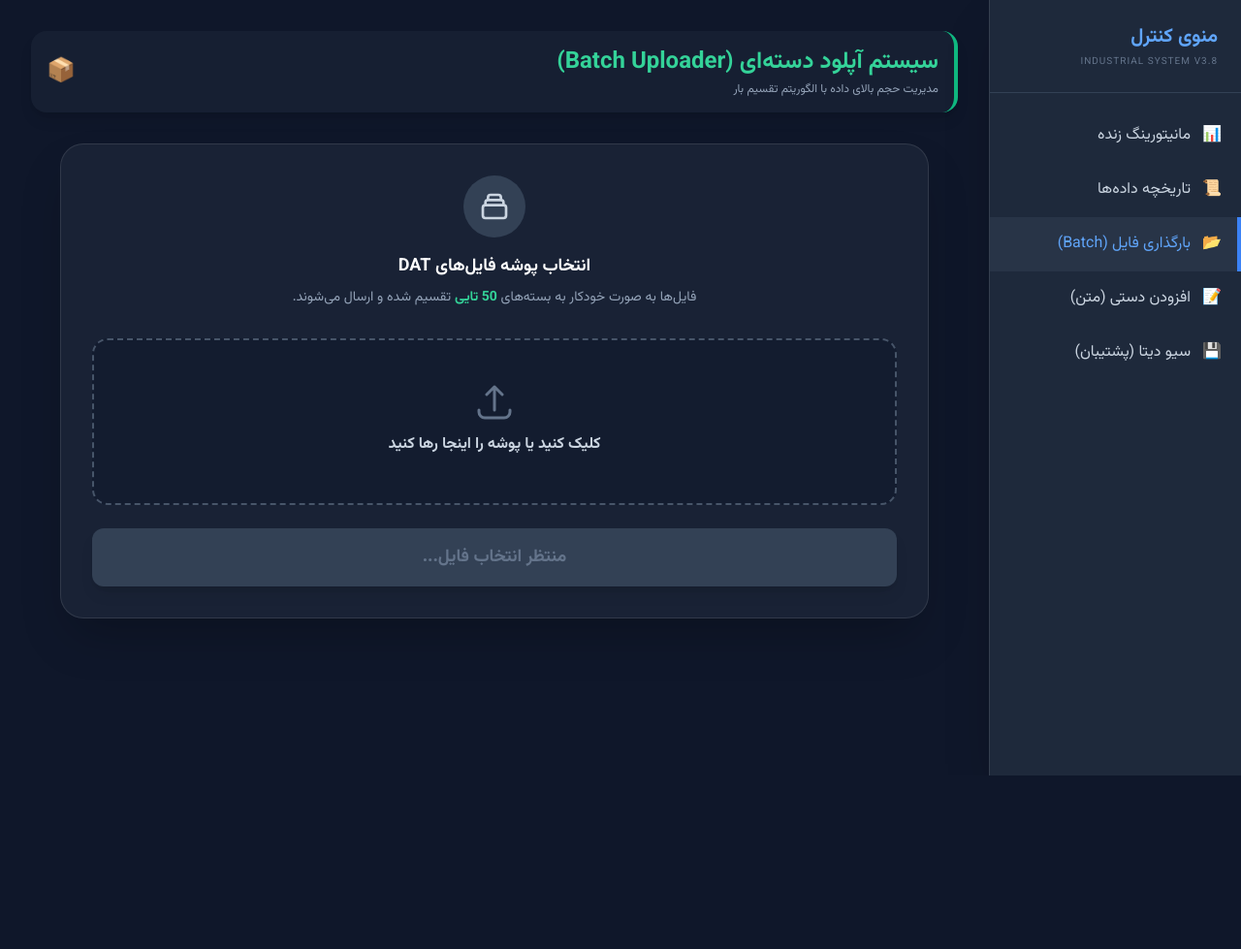
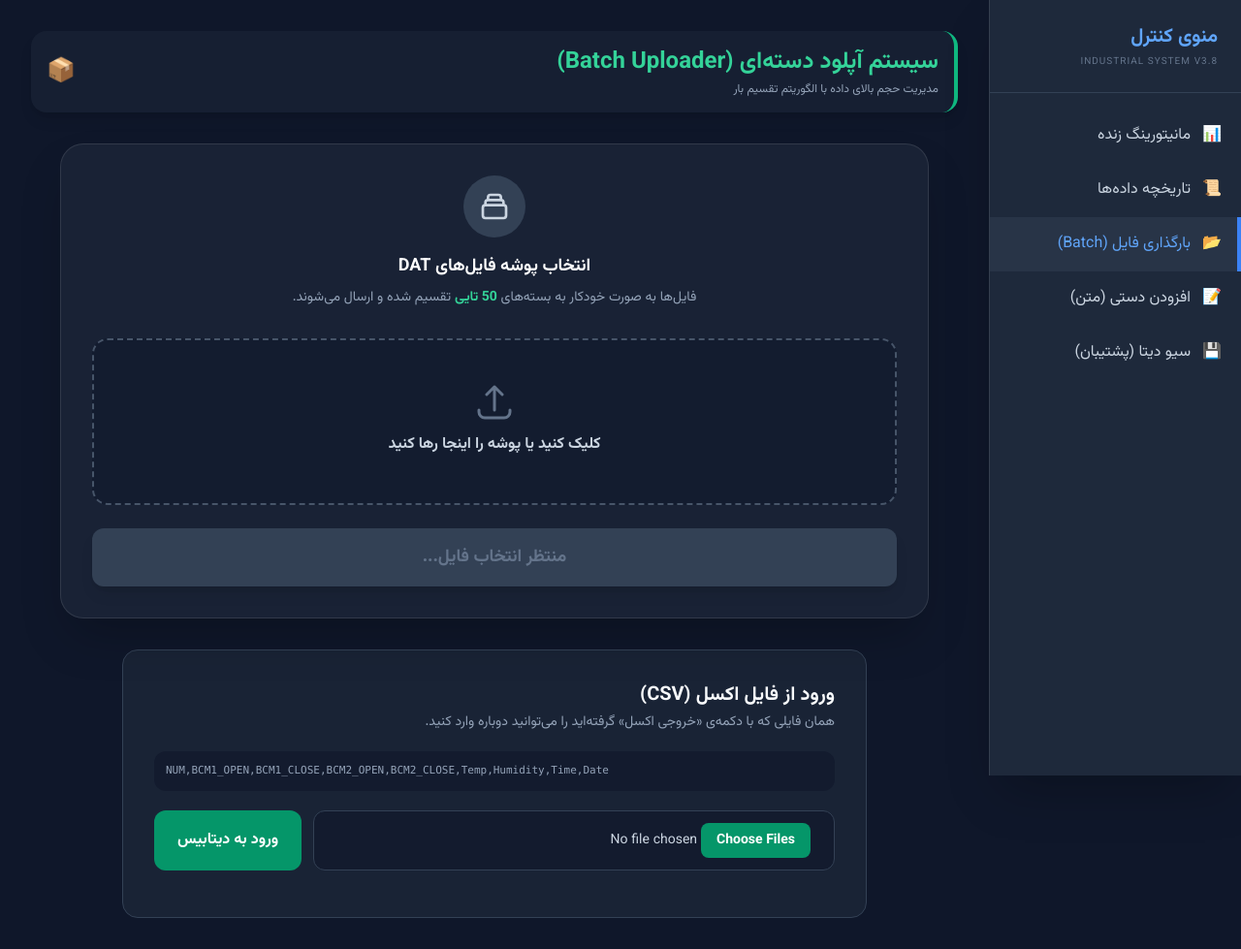
Before and after one commit to parsapeyman10/RF_tester, a Flask app: page /upload_dat in a window 1280 px wide. Shown: the whole page at 97% size. Before the commit the page ends 800 px from the top, so only its background shows below. Run offline with Flask 3, Linux system fonts and the light colour scheme; some libraries are stand-ins or nearby versions.

Commit message:
Bring back the green dots in the archive and accept the exported CSV as input
Archive: the four results are shown again as green dots with their labels,
the look that was preferred, while the dashboard card keeps the 1 and 0
digits. The 1/0 numbers in the table are gone.

CSV import: /import_csv takes exactly the file the Excel export produces.
Column order does not matter, extra columns like ID, the derived *_OK ones and
Timestamp are ignored, header case and spacing are tolerated, and OK, 1 or
true all count as a confirmed signal. Duplicate rows are skipped through the
same key as every other path. The upload page gained a card for it next to
the .dat batch upload.

Proven by a full round trip: twenty six records exported, the database
emptied, the same file imported back giving twenty six records identical to
the originals, and a second import reporting twenty six duplicates.

Co-authored-by: arena-agent <297053741+arena-agent@users.noreply.github.com>

```diff
--- a/app.py
+++ b/app.py
@@ -936,6 +936,89 @@ def save_data():
         return jsonify({'status': 'error', 'message': str(exc)}), 500
 
 
+@app.route('/import_csv', methods=['POST'])
+def import_csv():
+    """
+    ورود همان CSV‌ای که خودِ سیستم با «خروجی اکسل» می‌سازد.
+
+    ستون‌های مورد انتظار (ترتیب مهم نیست، ستون اضافه اشکالی ندارد):
+        NUM, BCM1_OPEN, BCM1_CLOSE, BCM2_OPEN, BCM2_CLOSE,
+        Temp, Humidity, Time, Date
+
+    مقدار هر سیگنال می‌تواند OK/NOK یا 1/0 یا true/false باشد.
+    ستون‌های ID و *_OK و Timestamp نادیده گرفته می‌شوند چون از روی
+    بقیه دوباره ساخته می‌شوند.
+    """
+    if 'csv_file' not in request.files:
+        return jsonify({'status': 'error', 'message': 'فایلی ارسال نشد'}), 400
+
+    saved = duplicates = invalid = 0
+    errors = []
+
+    for fh in request.files.getlist('csv_file'):
+        if not fh.filename:
+            continue
+        try:
+            text = fh.read().decode('utf-8-sig', errors='ignore')
+        except Exception as exc:
+            errors.append(f"{fh.filename}: {exc}")
+            continue
+
+        reader = csv.DictReader(io.StringIO(text))
+        if not reader.fieldnames:
+            errors.append(f"{fh.filename}: سرستون پیدا نشد")
+            continue
+
+        # نگاشت نام ستون‌ها بدون حساسیت به بزرگی/کوچکی و فاصله
+        cols = {(c or '').strip().upper(): c for c in reader.fieldnames}
+
+        def pick(row, *names):
+            for n in names:
+                real = cols.get(n)
+                if real is not None and row.get(real) not in (None, ''):
+                    return str(row[real]).strip()
+            return ''
+
+        for row in reader:
+            num = pick(row, 'NUM', 'NUM_VALUE')
+            date_s = pick(row, 'DATE')
+            time_s = pick(row, 'TIME')
+            if not num or not date_s or not time_s:
+                invalid += 1
+                continue
+
+            fields = []
+            for name in RESULT_FIELDS:
+                legacy = [k for k, v in LEGACY_FIELD_MAP.items() if v == name]
+                val = pick(row, name, *legacy).upper()
+                if val in TRUE_TOKENS:
+                    fields.append(name)
+
+            payload = {
+                'num_value': num,
+                'nbcm': fields,
+                'temp': pick(row, 'TEMP') or '0',
+                'humidity': pick(row, 'HUMIDITY', 'HUM') or '0',
+                'date': date_s,
+                'time': time_s,
+            }
+
+            if master_exists(safe_int(num), date_s, time_s):
+                duplicates += 1
+                continue
+            if save_sensor_data(payload):
+                saved += 1
+            else:
+                invalid += 1
+
+    print(f"[CSV] ورود از فایل: saved={saved} dup={duplicates} bad={invalid}")
+    result = {'status': 'success', 'saved': saved,
+              'duplicates': duplicates, 'invalid': invalid}
+    if errors:
+        result['errors'] = errors
+    return jsonify(result)
+
+
 @app.route('/paste')
 def paste_page():
     """صفحه‌ی افزودن دستی رکورد با چسباندن متن خام سریال"""
--- a/templates/upload.html
+++ b/templates/upload.html
@@ -96,9 +96,80 @@
 
         </div>
     </div>
+
+    <!-- ======================= ورود فایل CSV ======================= -->
+    <div class="max-w-3xl mx-auto mt-8">
+        <div class="bg-slate-800/70 border border-slate-700 rounded-2xl p-6 md:p-8">
+            <h2 class="text-xl font-bold mb-1">ورود از فایل اکسل (CSV)</h2>
+            <p class="text-slate-400 text-sm mb-5">
+                همان فایلی که با دکمه‌ی «خروجی اکسل» گرفته‌اید را می‌توانید دوباره وارد کنید.
+            </p>
+
+            <div class="bg-slate-900/60 rounded-xl p-3 mb-5 text-[11px] font-mono text-slate-400 overflow-x-auto" dir="ltr">
+                NUM,BCM1_OPEN,BCM1_CLOSE,BCM2_OPEN,BCM2_CLOSE,Temp,Humidity,Time,Date
+            </div>
+
+            <div class="flex flex-col md:flex-row gap-3">
+                <input type="file" id="csvInput" accept=".csv,text/csv" multiple
+                       class="flex-1 text-sm text-slate-300 bg-slate-900/60 border border-slate-700 rounded-xl p-3
+                              file:mr-3 file:py-2 file:px-4 file:rounded-lg file:border-0
+                              file:bg-emerald-600 file:text-white file:font-bold file:cursor-pointer">
+                <button id="csvBtn" onclick="uploadCsv()"
+                        class="bg-emerald-600 hover:bg-emerald-500 text-white px-6 py-3 rounded-xl font-bold transition-all">
+                    ورود به دیتابیس
+                </button>
+            </div>
+
+            <div id="csvResult" class="hidden mt-5 grid grid-cols-3 gap-3 text-center">
+                <div class="bg-slate-900/70 rounded-xl p-4">
+                    <div id="csvSaved" class="text-3xl font-black text-emerald-400">0</div>
+                    <div class="text-xs text-slate-400 mt-1">ذخیره شد</div>
+                </div>
+                <div class="bg-slate-900/70 rounded-xl p-4">
+                    <div id="csvDup" class="text-3xl font-black text-amber-400">0</div>
+                    <div class="text-xs text-slate-400 mt-1">تکراری</div>
+                </div>
+                <div class="bg-slate-900/70 rounded-xl p-4">
+                    <div id="csvBad" class="text-3xl font-black text-red-400">0</div>
+                    <div class="text-xs text-slate-400 mt-1">نامعتبر</div>
+                </div>
+            </div>
+            <p id="csvMsg" class="text-sm text-slate-400 mt-4"></p>
+        </div>
+    </div>
 </div>
 
 <script>
+async function uploadCsv() {
+    const input = document.getElementById('csvInput');
+    if (!input.files.length) { alert('اول فایل CSV را انتخاب کنید'); return; }
+
+    const btn = document.getElementById('csvBtn');
+    btn.disabled = true; btn.textContent = 'در حال ورود…';
+
+    const fd = new FormData();
+    for (const f of input.files) fd.append('csv_file', f);
+
+    try {
+        const resp = await fetch('/import_csv', { method: 'POST', body: fd });
+        const d = await resp.json();
+        document.getElementById('csvSaved').textContent = d.saved ?? 0;
+        document.getElementById('csvDup').textContent = d.duplicates ?? 0;
+        document.getElementById('csvBad').textContent = d.invalid ?? 0;
+        document.getElementById('csvResult').classList.remove('hidden');
+        let m = '';
+        if (d.saved) m += `${d.saved} رکورد جدید وارد شد. `;
+        if (d.duplicates) m += `${d.duplicates} رکورد از قبل موجود بود. `;
+        if (d.invalid) m += `${d.invalid} سطر ناقص رد شد. `;
+        if (d.errors) m += d.errors.join(' | ');
+        document.getElementById('csvMsg').textContent = m || 'چیزی برای افزودن نبود.';
+    } catch (e) {
+        document.getElementById('csvMsg').textContent = 'خطا: ' + e;
+    } finally {
+        btn.disabled = false; btn.textContent = 'ورود به دیتابیس';
+    }
+}
+
     const fileInput = document.getElementById('fileInput');
     const startBtn = document.getElementById('startUploadBtn');
     const fileCountLabel = document.getElementById('file-count');
```
Also changed, not shown: templates/history.html (+4 -6 lines), .github/scripts/test_db_pipeline.py.
